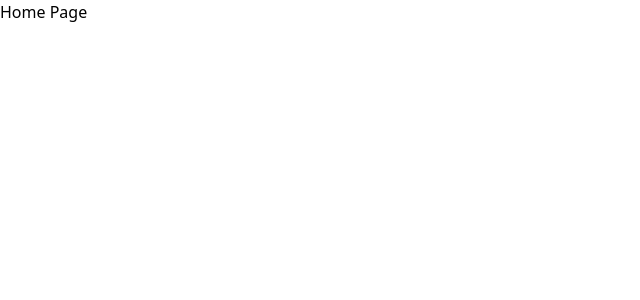
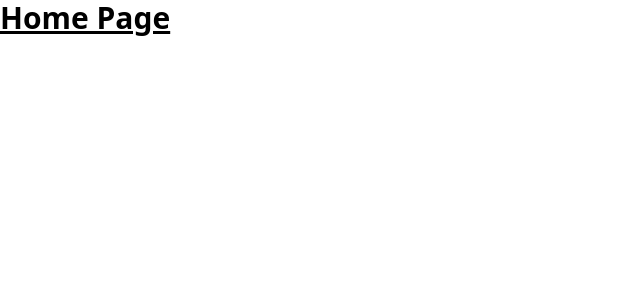
Before and after one commit to rruiz204/blog-prototype, a React app: page / in a window 1280 px wide. Shown: the top 300 px of the page, without its empty margins (0-640 px from the left). Built offline with nearby package versions, Linux system fonts and the light colour scheme; the HTML template or start-up script is replaced by a standard one.

Commit message:
feat: use tailwind

```diff
--- a/src/pages/Home.tsx
+++ b/src/pages/Home.tsx
@@ -3,7 +3,7 @@
 export const Home = (): JSX.Element => {
   return (
     <div>
-      <h1>Home Page</h1>
+      <h1 className="text-3xl font-semibold underline">Home Page</h1>
     </div>
   );
 };
```
